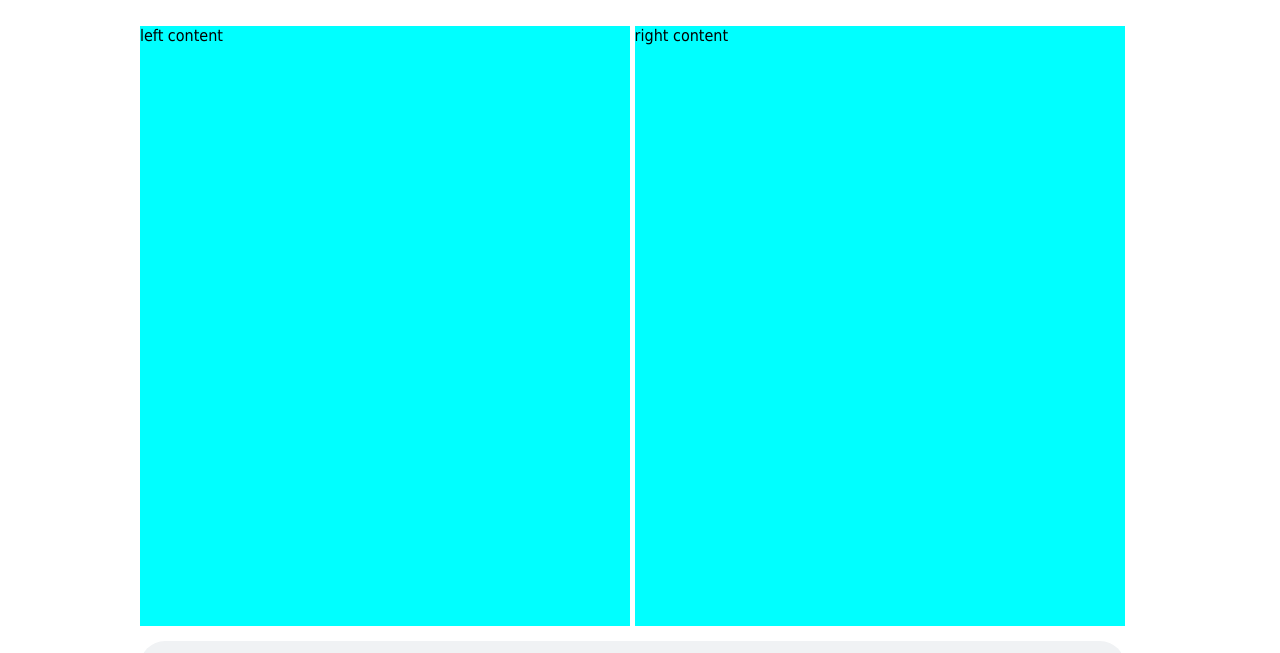
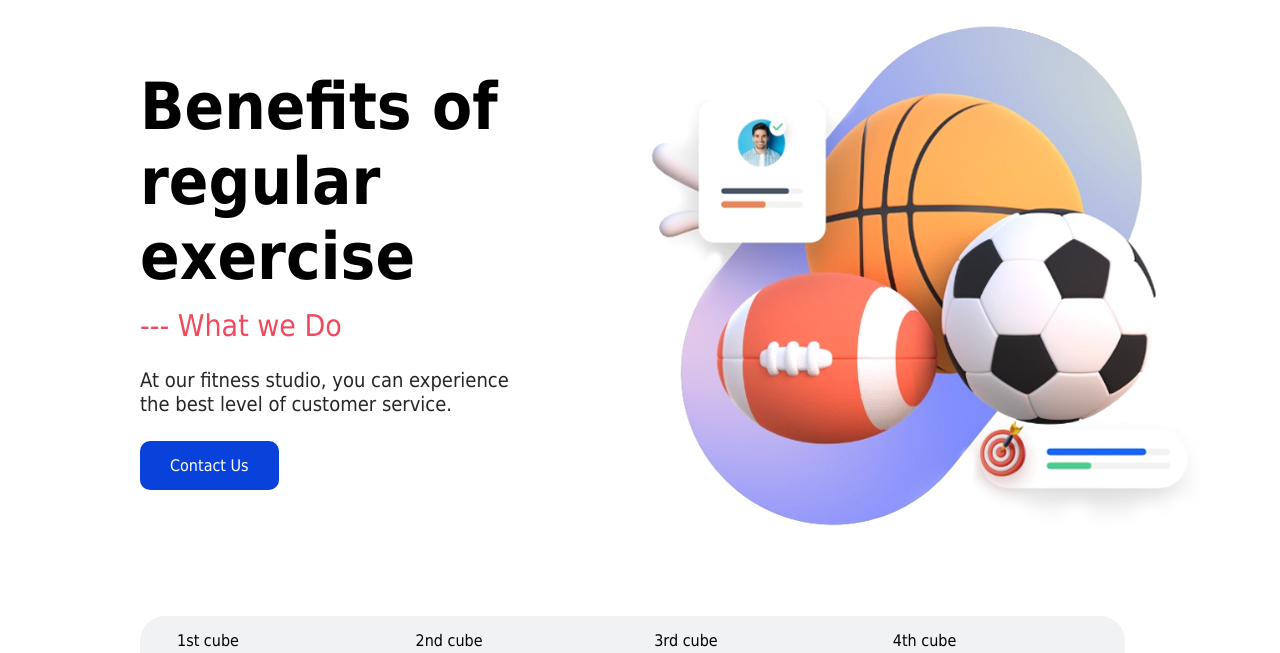
Before and after one commit to RokasSweets/09-sio-gym, a website: page index.html in a window 1280 px wide. Shown: the part 79-732 px from the top of the page. Drawn offline with Linux system fonts and the light colour scheme.

Commit message:
main content #6

```diff
--- a/css/main.css
+++ b/css/main.css
@@ -70,12 +70,51 @@ body {
     margin-top: 25px;
     display: inline-block;
     width: 49%;
-    height: 600px;
-    background-color: aqua;
+    height: 550px;
+}
+
+.left-content > h1 {
+    font-size: 65px;
+}
+
+.left-content > h2 {
+    margin-top: -30px;
+    font-size: 30px;
+    font-weight: 100;
+    color: #f04a5f;
+}
+
+.left-content > p {
+    font-size: 20px;
+    opacity: 0.85;
+    margin-bottom: 40px;
+}
+
+.button {
+    text-decoration: none;
+    background-color: #0842da;
+    color: #fff;
+    padding: 15px;
+    border-radius: 10px;
+    padding-left: 30px;
+    padding-right: 30px;
+    transition: all 0.3s;
+}
+
+.button:hover {
+    box-shadow: 0 6px 12px #ccc;
+}
+
+.left-content {
+    float: left;
+}
+
+.right-content {
+    float: right;
 }
 
 .bottom-content {
-    margin-top: 15px;
+    margin-top: 615px;
     width: 98.5%;
     height: 250px;
     background-color: #f0f2f4;
--- a/index.html
+++ b/index.html
@@ -27,10 +27,13 @@
     </header>
 
     <div class="left-content">
-        left content
+        <h1>Benefits of regular exercise</h1>
+        <h2>--- What we Do</h2>
+        <p>At our fitness studio, you can experience <br> the best level of customer service.</p>
+        <a class="button" href="#">Contact Us</a>
     </div>
     <div class="right-content">
-        right content
+        <img  src="./img/main.png" alt="main">
     </div>
     <div class="bottom-content">
         <div class="bottom-cube">
```
